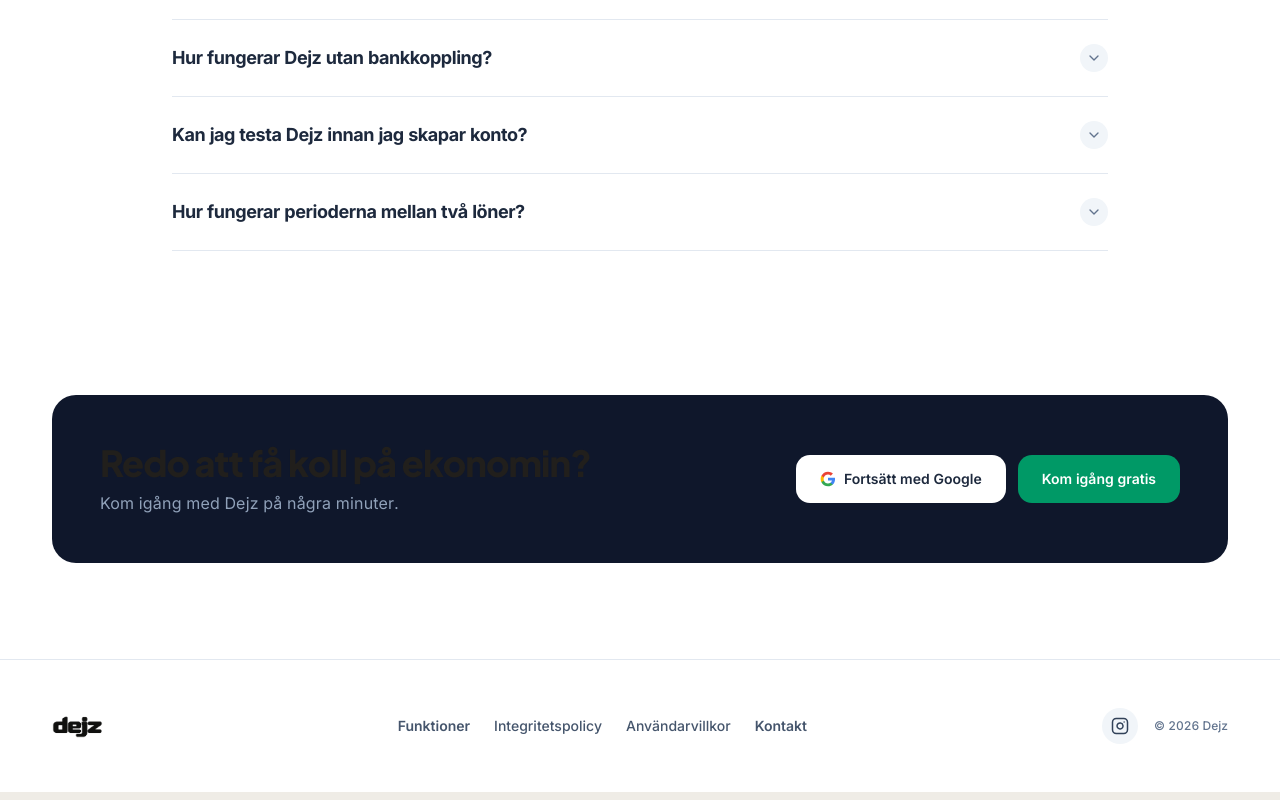
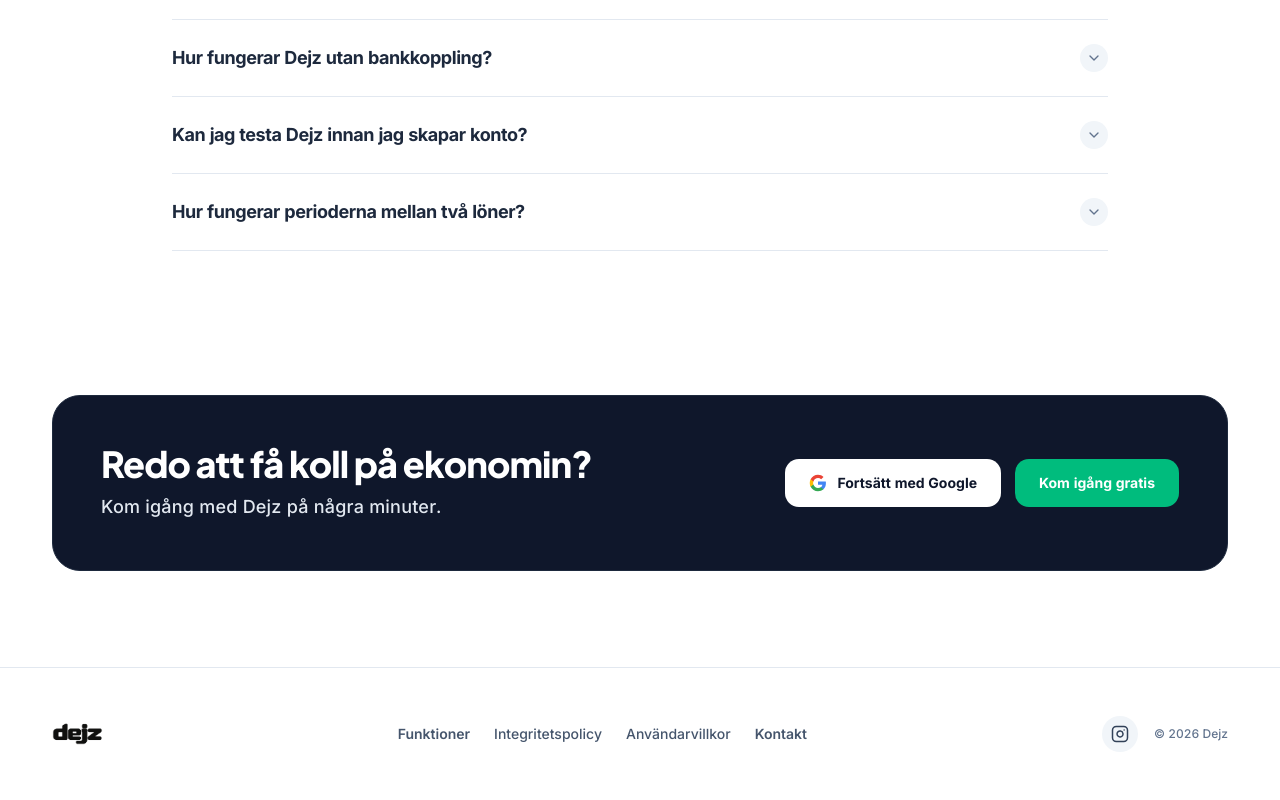
Before and after one commit to kevinwpts/Dejz, a React (Vite) app: page / in a window 1280 px wide. Shown: the part 3472-4272 px from the top of the page. Built offline with nearby package versions, Linux system fonts and the light colour scheme.

Commit message:
style: update CTA design and fix budget formatting
Refine landing page CTA styling for better contrast and readability. Update category budget display logic to correctly handle negative remaining balances in TodayView.

```diff
--- a/src/components/LandingPage.tsx
+++ b/src/components/LandingPage.tsx
@@ -593,25 +593,25 @@ export function LandingPage({
         </div>
       </section>
 
-      {/* 10. SLUTLIG CTA (Mörk avslutande CTA) */}
+      {/* 10. SLUTLIG CTA (Mörk avslutande CTA med hög kontrast) */}
       <section className="py-12 px-6 sm:px-8 max-w-[1240px] mx-auto">
-        <div className="bg-slate-900 text-white rounded-[24px] p-8 sm:p-12 flex flex-col lg:flex-row items-center justify-between gap-8 shadow-lg">
+        <div className="bg-slate-900 text-white rounded-[28px] p-8 sm:p-12 flex flex-col lg:flex-row items-center justify-between gap-8 shadow-xl border border-slate-800">
           <div className="space-y-2 text-center lg:text-left">
-            <h2 className="text-2xl sm:text-4xl font-black tracking-tight">
+            <h2 className="text-2xl sm:text-4xl font-black tracking-tight text-white drop-shadow-xs">
               Redo att få koll på ekonomin?
             </h2>
-            <p className="text-slate-400 text-sm sm:text-base">
+            <p className="text-slate-200 text-sm sm:text-lg font-medium leading-relaxed">
               Kom igång med Dejz på några minuter.
             </p>
           </div>
 
-          <div className="flex flex-col sm:flex-row items-center gap-3 w-full lg:w-auto">
+          <div className="flex flex-col sm:flex-row items-center gap-3.5 w-full lg:w-auto">
             {onGoogleLogin && (
               <button
                 onClick={onGoogleLogin}
-                className="w-full sm:w-auto inline-flex items-center justify-center gap-2 px-6 py-3.5 rounded-[14px] text-sm font-semibold text-slate-800 bg-white hover:bg-slate-100 transition-all cursor-pointer shadow-xs active:scale-95"
+                className="w-full sm:w-auto inline-flex items-center justify-center gap-2.5 px-6 py-3.5 rounded-[14px] text-sm font-bold text-slate-900 bg-white hover:bg-slate-100 transition-all cursor-pointer shadow-md active:scale-95"
               >
-                <svg className="w-4 h-4" viewBox="0 0 24 24">
+                <svg className="w-4.5 h-4.5" viewBox="0 0 24 24">
                   <path fill="#4285F4" d="M22.56 12.25c0-.78-.07-1.53-.2-2.25H12v4.26h5.92c-.26 1.37-1.04 2.53-2.21 3.31v2.77h3.57c2.08-1.92 3.28-4.74 3.28-8.09z"/>
                   <path fill="#34A853" d="M12 23c2.97 0 5.46-.98 7.28-2.66l-3.57-2.77c-.98.66-2.23 1.06-3.71 1.06-2.86 0-5.29-1.93-6.16-4.53H2.18v2.84C3.99 20.53 7.7 23 12 23z"/>
                   <path fill="#FBBC05" d="M5.84 14.09c-.22-.66-.35-1.36-.35-2.09s.13-1.43.35-2.09V7.06H2.18C1.43 8.55 1 10.22 1 12s.43 3.45 1.18 4.94l2.85-2.22.81-.63z"/>
@@ -622,7 +622,7 @@ export function LandingPage({
             )}
             <button
               onClick={onGetStarted}
-              className="w-full sm:w-auto inline-flex items-center justify-center px-6 py-3.5 rounded-[14px] text-sm font-semibold text-white bg-emerald-600 hover:bg-emerald-700 transition-all cursor-pointer shadow-md active:scale-95"
+              className="w-full sm:w-auto inline-flex items-center justify-center px-6 py-3.5 rounded-[14px] text-sm font-bold text-white bg-emerald-500 hover:bg-emerald-600 transition-all cursor-pointer shadow-md active:scale-95"
             >
               Kom igång gratis
             </button>
--- a/src/components/TodayView.tsx
+++ b/src/components/TodayView.tsx
@@ -375,7 +375,17 @@ export function TodayView({
                       </span>
 
                       <span className="text-[10px] font-medium text-white/95 tabular-nums tracking-tight whitespace-nowrap bg-black/15 px-2 py-0.5 rounded-full">
-                        {cat.hasBudget ? `${formatAmount(Math.round(cat.remaining), lang)} ${config?.currency || 'kr'} ${lang === 'en' ? 'left' : 'kvar'}` : `${formatAmount(Math.round(cat.spent), lang)} ${config?.currency || 'kr'}`}
+                        {(() => {
+                          const currency = config?.currency || 'kr';
+                          if (!cat.hasBudget) {
+                            return `${formatAmount(Math.round(cat.spent), lang)} ${currency}`;
+                          }
+                          const rem = Math.round(cat.remaining);
+                          if (rem < 0) {
+                            return `${formatAmount(rem, lang)} ${currency}`;
+                          }
+                          return `${formatAmount(rem, lang)} ${currency} ${lang === 'en' ? 'left' : 'kvar'}`;
+                        })()}
                       </span>
                     </motion.button>
                   );
```
